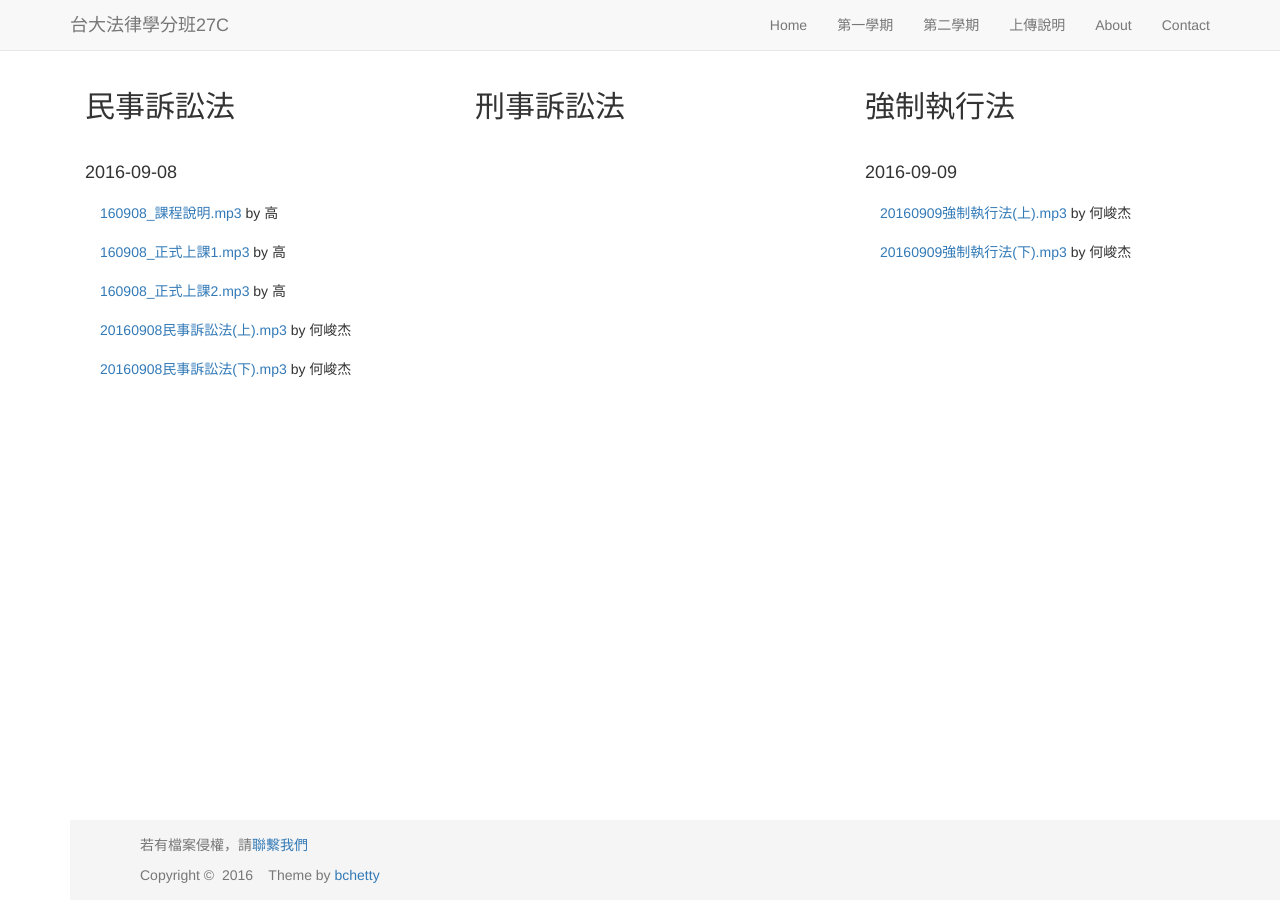
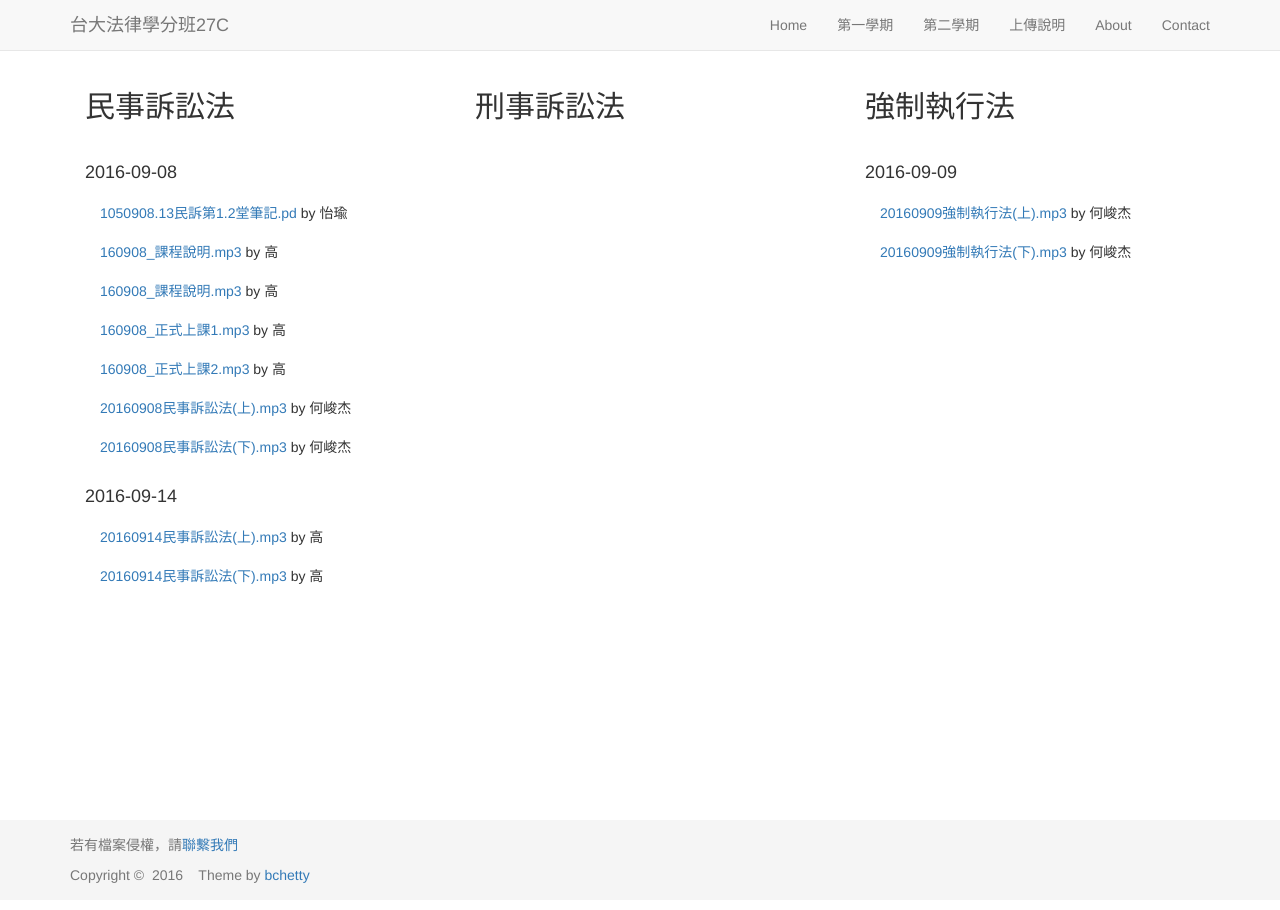
Before and after one commit to maxmilian/ntu_specs_law, a Jekyll site: the page built from semester2/index.html, in a window 1280 px wide. Built offline with Jekyll 4.4.1, drawn with Linux system fonts in a browser that asks for light colours; nearby versions of some CDN libraries.

Commit message:
add civil_procedure record kao 20160914

```diff
--- a/semester1/index.html
+++ b/semester1/index.html
@@ -261,6 +261,7 @@
         <li class="list-group-item"><a href="https://s3-ap-northeast-1.amazonaws.com/maxmilian-ntu-specs-law/semester1/records/Ho_29_2.mp3">20160614刑法(下).mp3</a> by 何峻杰</li>
       </ul>
     </div>
+  </div>
   <div class="row">
     <div class="col-md-6">
       <h2>民法課輔</h2>
--- a/semester2/index.html
+++ b/semester2/index.html
@@ -11,11 +11,18 @@
       <br/>
       <h4>2016-09-08</h4>
       <ul class="list-group">
+          <li class="list-group-item"><a href="/semester2/civil_procedure/doc/civil_procedure_1.pdf">1050908.13民訴第1.2堂筆記.pd</a> by 怡瑜</li>
+          <li class="list-group-item"><a href="https://s3-ap-northeast-1.amazonaws.com/maxmilian-ntu-specs-law/semester2/records/civil_procedure/Kao_1_1.mp3">160908_課程說明.mp3</a> by 高</li>
           <li class="list-group-item"><a href="https://s3-ap-northeast-1.amazonaws.com/maxmilian-ntu-specs-law/semester2/records/civil_procedure/Kao_1_1.mp3">160908_課程說明.mp3</a> by 高</li>
           <li class="list-group-item"><a href="https://s3-ap-northeast-1.amazonaws.com/maxmilian-ntu-specs-law/semester2/records/civil_procedure/Kao_1_2.mp3">160908_正式上課1.mp3</a> by 高</li>
           <li class="list-group-item"><a href="https://s3-ap-northeast-1.amazonaws.com/maxmilian-ntu-specs-law/semester2/records/civil_procedure/Kao_1_3.mp3">160908_正式上課2.mp3</a> by 高</li>
           <li class="list-group-item"><a href="https://s3-ap-northeast-1.amazonaws.com/maxmilian-ntu-specs-law/semester2/records/civil_procedure/Ho_1_1.mp3">20160908民事訴訟法(上).mp3</a> by 何峻杰</li>
           <li class="list-group-item"><a href="https://s3-ap-northeast-1.amazonaws.com/maxmilian-ntu-specs-law/semester2/records/civil_procedure/Ho_1_2.mp3">20160908民事訴訟法(下).mp3</a> by 何峻杰</li>
+      </ul>
+      <h4>2016-09-14</h4>
+      <ul class="list-group">
+          <li class="list-group-item"><a href="https://s3-ap-northeast-1.amazonaws.com/maxmilian-ntu-specs-law/semester2/records/civil_procedure/Kao_2_1.mp3">20160914民事訴訟法(上).mp3</a> by 高</li>
+          <li class="list-group-item"><a href="https://s3-ap-northeast-1.amazonaws.com/maxmilian-ntu-specs-law/semester2/records/civil_procedure/Kao_2_2.mp3">20160914民事訴訟法(下).mp3</a> by 高</li>
       </ul>
     </div>
     <div class="col-md-4">
@@ -38,4 +45,5 @@
        <h2>刑訴課輔</h2>
      </div>
    </div> -->
+  </div>
 </div>
```
Also changed, not shown: 1 other file. Lines whose indentation alone changed are shown as unchanged.
